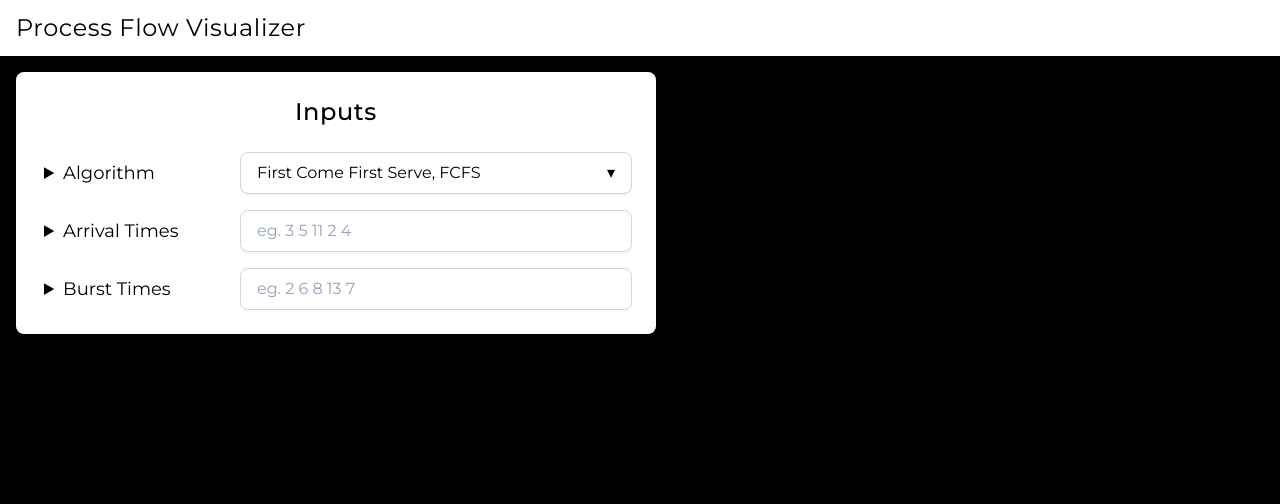
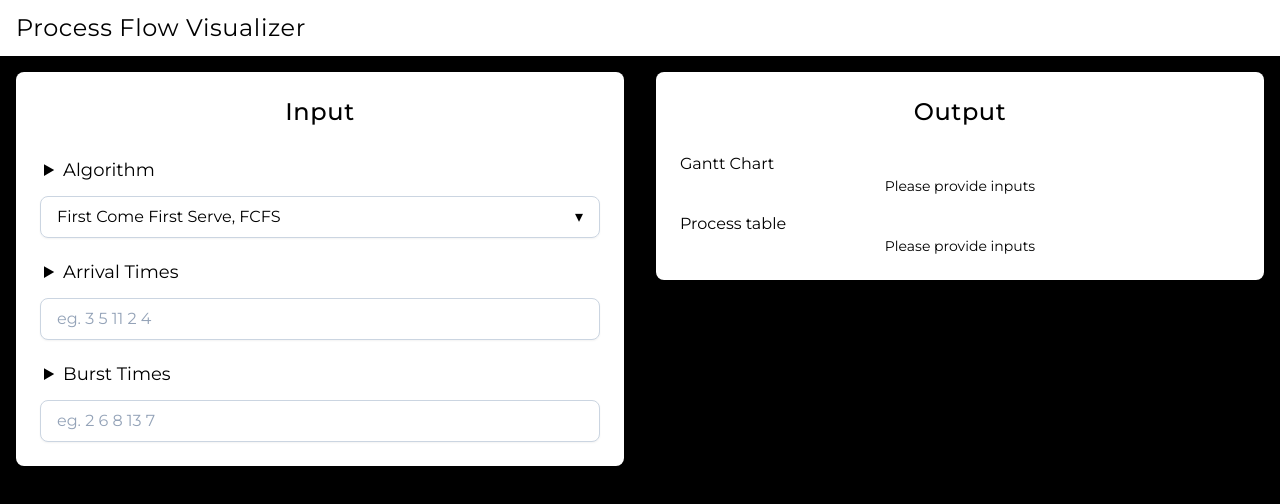
Before and after one commit to Aditya-Prajapati/ProcessFlowVisualizer-frontend, a React (Create React App) app: page / in a window 1280 px wide. Shown: the top 504 px of the page. Built offline with nearby package versions, Linux system fonts and the light colour scheme.

Commit message:
Gantt chart completed

```diff
--- a/src/components/App/App.js
+++ b/src/components/App/App.js
@@ -1,16 +1,21 @@
 import "./App.css";
-import { Header, Footer, Inputbox } from "../exports";
+import { Header, Footer, Inputbox, Outputbox } from "../exports";
 
 const App = () => {
   return (
     <div className="app w-screen min-h-screen bg-black">
       <Header />
-      <div className="p-4 md:flex md:justify-center lg:block">
-        <Inputbox />
+      <div className="flex flex-wrap justify-center lg:flex-nowrap">
+        <div className="m-4 w-full md:w-8/12 lg:w-full lg:flex-1">
+          <Inputbox />
+        </div>
+        <div className="m-4 w-full md:w-8/12 lg:w-full lg:flex-1">
+          <Outputbox />
+        </div>
       </div>
       <Footer />
     </div>
   );
-}
+};
 
 export default App;
--- /dev/null
+++ b/src/components/GanttChart/GanttChart.js
@@ -0,0 +1,32 @@
+const GanttChart = ({ processes }) => {
+  return (
+    <div className="ganttChart w-full">
+      <div>Gantt Chart</div>
+      <div className="cells flex flex-wrap justify-center">
+        {!processes.length
+          ? <span className="text-xs md:text-sm">Please provide inputs</span>
+          : processes.map((process, idx) => {
+              return (
+                <div className="cell flex flex-col my-2">
+                  <div className="flex items-center justify-center w-8 h-8 md:w-10 md:h-10 border bg-black">
+                    <div className="text-white">{process.id}</div>
+                  </div>
+                  <div
+                    className={`flex text-xs md:text-sm ${
+                      idx === 0 ? "justify-between" : "justify-end"
+                    }`}
+                  >
+                    {idx === 0 && (
+                      <div className="startTime">{process.startTime}</div>
+                    )}
+                    <div className="endTime">{process.endTime}</div>
+                  </div>
+                </div>
+              );
+            })}
+      </div>
+    </div>
+  );
+};
+
+export default GanttChart;
--- a/src/components/Inputbox/Inputbox.js
+++ b/src/components/Inputbox/Inputbox.js
@@ -1,7 +1,7 @@
 import { useState } from "react";
 
 import "./Inputbox.css";
-import { LabelAndInput, CustomDropdown } from "../../shared/exports";
+import { LabelAndInput, CustomDropdown } from "../../sharedComponents/exports";
 
 const options = [
   { value: "fcfs", label: "First Come First Serve, FCFS" },
@@ -14,12 +14,12 @@ const Inputbox = ({}) => {
   const [selected, setSelected] = useState(options[0]);
 
   return (
-    <div className="inputbox bg-white rounded-lg p-4 w-full lg:w-1/2-screen">
+    <div className="inputbox bg-white rounded-lg p-4 w-full">
       <h1 className="text-xl md:text-2xl font-heading font-medium shadow-text text-center mt-1 mb-2 md:mt-2 md:mb-4">
-        Inputs
+        Input
       </h1>
-      <div className="flex flex-wrap mx-auto p-1 text-sm md:text-lg">
-        <div className="flex items-center w-full md:w-1/3 p-2">
+      <div className="flex flex-col md:flex-row lg:flex-col mx-auto p-1 text-sm md:text-lg">
+        <div className="flex-1 items-center p-2">
           <details className="rounded-lg cursor-pointer">
             <summary>
               <span>Algorithm</span>
@@ -29,7 +29,7 @@ const Inputbox = ({}) => {
             </div>
           </details>
         </div>
-        <div className="w-full md:w-2/3 p-1">
+        <div className="flex-1 p-1">
           <CustomDropdown
             options={options}
             selected={selected}
--- /dev/null
+++ b/src/components/Outputbox/Outputbox.js
@@ -0,0 +1,43 @@
+import { GanttChart, ProcessTable } from "../exports";
+
+const processes = [
+  // { id: 1, arrivalTime: 0, burstTime: 5 },
+  // { id: 2, arrivalTime: 1, burstTime: 3 },
+  // { id: 3, arrivalTime: 2, burstTime: 8 },
+  // { id: 4, arrivalTime: 3, burstTime: 6 },
+  // { id: 1, arrivalTime: 0, burstTime: 5 },
+  // { id: 2, arrivalTime: 1, burstTime: 3 },
+  // { id: 3, arrivalTime: 2, burstTime: 8 },
+  // { id: 4, arrivalTime: 3, burstTime: 6 },
+  // { id: 1, arrivalTime: 0, burstTime: 5 },
+  // { id: 2, arrivalTime: 1, burstTime: 3 },
+  // { id: 4, arrivalTime: 3, burstTime: 6 },
+  // { id: 1, arrivalTime: 0, burstTime: 5 },
+  // { id: 2, arrivalTime: 1, burstTime: 3 },
+  // { id: 3, arrivalTime: 2, burstTime: 8 },
+  // { id: 4, arrivalTime: 3, burstTime: 6 },
+  // { id: 1, arrivalTime: 0, burstTime: 5 },
+  // { id: 2, arrivalTime: 1, burstTime: 3 },
+  // { id: 3, arrivalTime: 2, burstTime: 8 },
+];
+
+
+const Outputbox = ({}) => {
+  return (
+    <div className="outputbox bg-white rounded-lg p-4 w-full">
+      <h1 className="text-xl md:text-2xl font-heading font-medium shadow-text text-center mt-1 mb-2 md:mt-2 md:mb-4">
+        Output
+      </h1>
+      <div className="w-full">
+        <div className="p-2">
+          <GanttChart processes={processes} />
+        </div>
+        <div className="p-2">
+          <ProcessTable processes={processes} />
+        </div>
+      </div>
+    </div>
+  );
+};
+
+export default Outputbox;
--- /dev/null
+++ b/src/components/ProcessTable/ProcessTable.js
@@ -0,0 +1,16 @@
+import React from 'react'
+
+const ProcessTable = ({ processes }) => {
+  return (
+    <div className="processTable w-full">
+      <div>Process table</div>
+      <div className="cells flex flex-wrap justify-center">
+        {!processes.length
+          ? <span className="text-xs md:text-sm">Please provide inputs</span>
+          : "none"}
+      </div>
+    </div>
+  )
+}
+
+export default ProcessTable;
--- a/src/components/exports.js
+++ b/src/components/exports.js
@@ -1,4 +1,7 @@
 import Header from "./Header/Header";
 import Footer from "./Footer/Footer";
 import Inputbox from "./Inputbox/Inputbox";
-export { Header, Footer, Inputbox }
+import Outputbox from "./Outputbox/Outputbox";
+import GanttChart from "./GanttChart/GanttChart";
+import ProcessTable from "./ProcessTable/ProcessTable";
+export { Header, Footer, Inputbox, Outputbox, GanttChart, ProcessTable }
--- a/src/shared/LabelAndInput.js
+++ b/src/sharedComponents/LabelAndInput.js
@@ -1,9 +1,9 @@
 const LabelAndInput = ({ label, description, placeholder }) => {
   return (
-    <div className="flex flex-wrap mx-auto p-1">
-      <div className="flex items-center w-full md:w-1/3 p-2 text-sm md:text-lg">
+    <div className="flex flex-col md:flex-row lg:flex-col mx-auto p-1">
+      <div className="flex-1 items-center p-2 text-sm md:text-lg">
         <details className="rounded-lg cursor-pointer">
-          <summary className="">
+          <summary>
             <span className="w-full">{label}</span>
           </summary>
           <div className="mt-1 text-sm">
@@ -11,7 +11,7 @@ const LabelAndInput = ({ label, description, placeholder }) => {
           </div>
         </details>
       </div>
-      <div className="w-full md:w-2/3 p-1">
+      <div className="flex-1 p-1">
         <input
           type="text"
           className="inputStyles w-full"
```
Also changed, not shown: instructionsForDev.txt (added), src/sharedComponents/CustomDropdown.js (renamed from src/shared/CustomDropdown.js), src/sharedComponents/exports.js (renamed from src/shared/exports.js).
